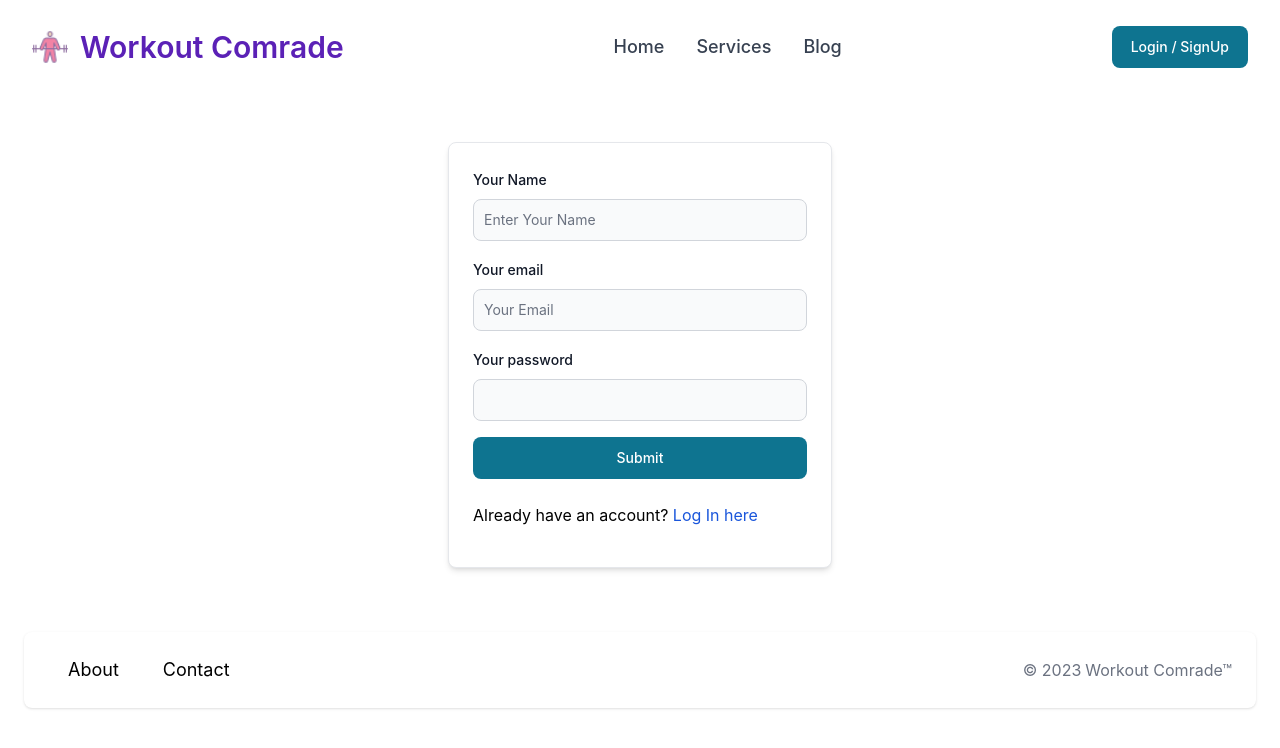
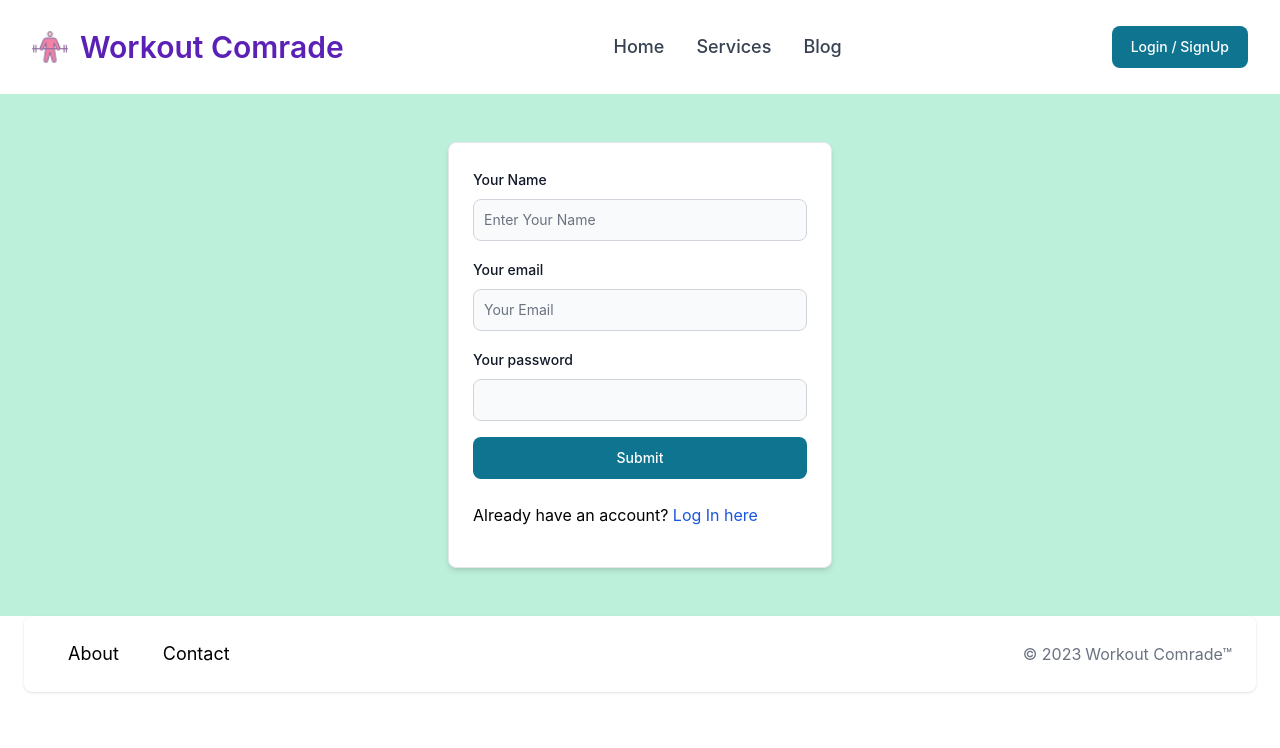
Before and after one commit to taqinur/workout-comrade-client, a React (Create React App) app: page /register in a window 1280 px wide. Shown: the top 748 px of the page. Built offline with nearby package versions, Linux system fonts and the light colour scheme; no server answers.

Commit message:
new repo

```diff
--- a/src/Pages/Login/Login.js
+++ b/src/Pages/Login/Login.js
@@ -62,7 +62,8 @@ const Login = () => {
 
     return (
 
-        <div className="max-w-sm mx-auto my-12">
+        <div className='py-6 bg-green-200'>
+            <div className="max-w-sm mx-auto my-3">
             <Card>
                 <form onSubmit={handleSubmit}  className="flex flex-col gap-4">
                     <div className='form-control'>
@@ -106,6 +107,7 @@ const Login = () => {
                 </form>
             </Card>
         </div>
+        </div>
     );
 };
 
--- a/src/Pages/Register/Register.js
+++ b/src/Pages/Register/Register.js
@@ -11,7 +11,7 @@ const Register = () => {
     const handleSubmit = event => {
         event.preventDefault();
         const form = event.target;
-        console.log('clicked',form);
+        console.log('clicked', form);
         const name = form.name.value;
         const email = form.email.value;
         const password = form.password.value;
@@ -31,7 +31,8 @@ const Register = () => {
             });
     }
     return (
-        <div className="max-w-sm mx-auto my-16">
+        <div className='py-6 bg-green-200'>
+            <div className="max-w-sm mx-auto my-6">
                 <Card>
                     <form onSubmit={handleSubmit} className="flex flex-col gap-4">
                         <div className='form-control'>
@@ -83,6 +84,7 @@ const Register = () => {
                     </form>
                 </Card>
             </div>
+        </div>
     );
 };
 
--- a/src/Routes/PrivateRoute.js
+++ b/src/Routes/PrivateRoute.js
@@ -7,11 +7,14 @@ const PrivateRoute = ({children}) => {
 
     const {user, loading} = useContext(AuthContext);
     const location = useLocation();
+    const from = location.state?.from?.pathname || '/';
+
     if (loading){
         <h2 className='text-5xl text-center font-semibold'>Loading... <br /> <Spinner aria-label="Default status example" /></h2>
     }
     if(!user){
-        return <Navigate to="/login" state={{from:location}} replace></Navigate>
+        return <Navigate to="/login"
+        state={{ from:location}} replace></Navigate>
     }
     return children;
 
```
Lines whose indentation alone changed are shown as unchanged.
